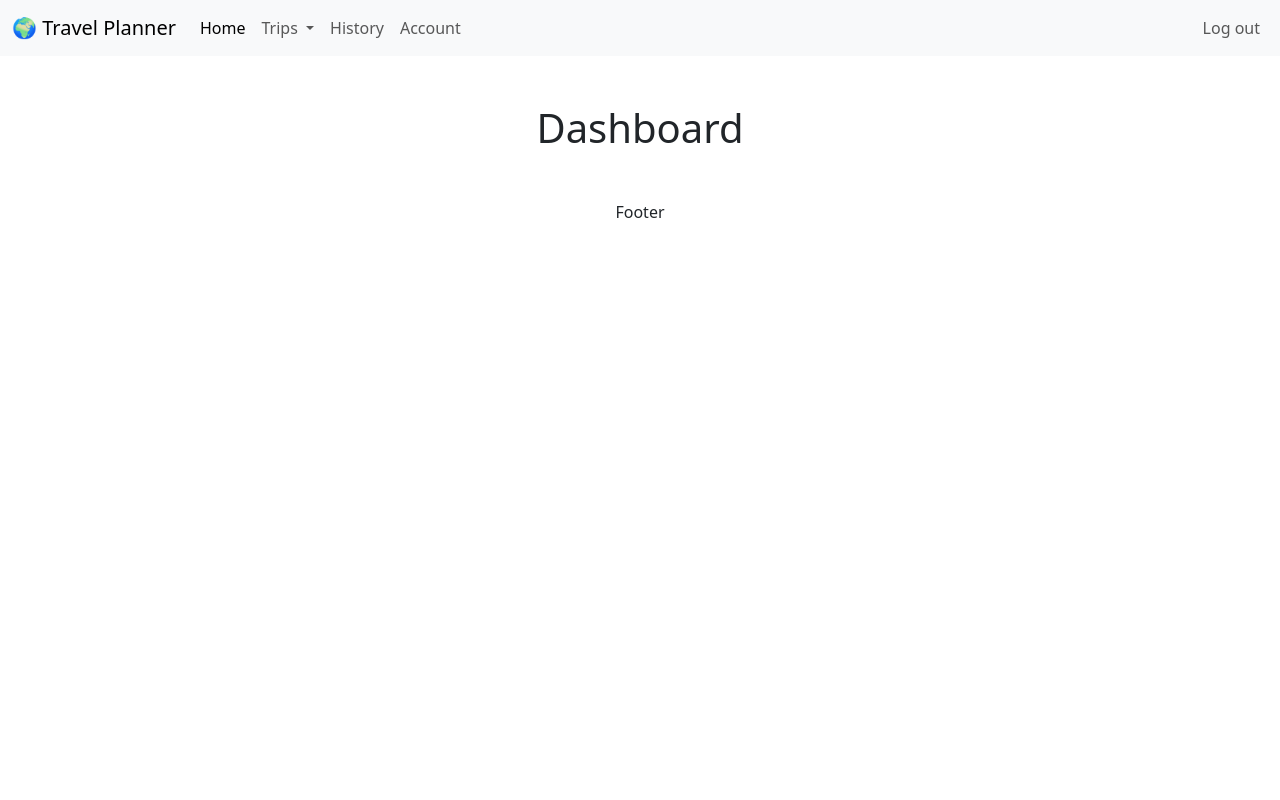
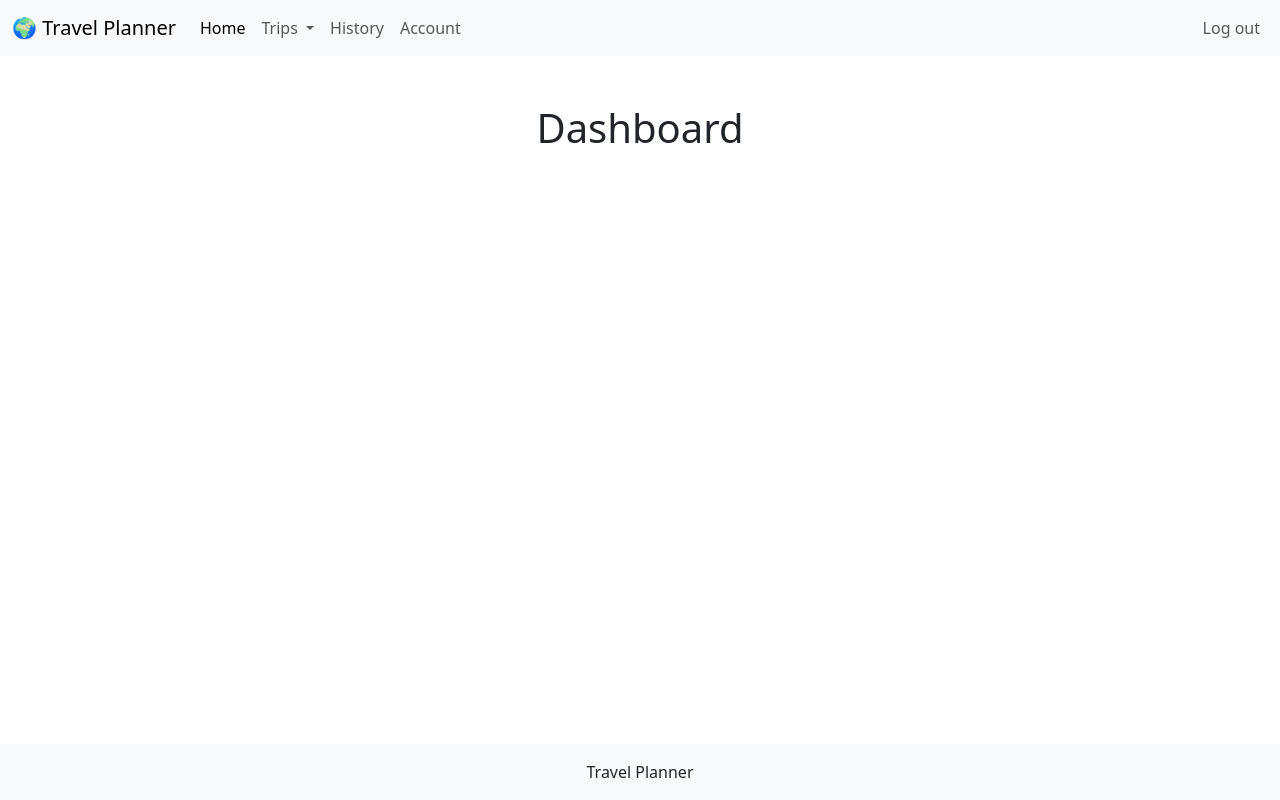
Before and after one commit to aifontao/TralvelPlanner, a Flask app: page / in a window 1280 px wide. Run offline with Flask 3, Linux system fonts and the light colour scheme; a user stored in the database is signed in; some libraries are stand-ins or nearby versions.

Commit message:
Fix footer to bottom

```diff
--- a/templates/layout.html
+++ b/templates/layout.html
@@ -41,7 +41,7 @@
                         <li>
                             <hr class="dropdown-divider">
                         </li>
-                        <li><a class="dropdown-item" href="#">⊕Add Trip</a></li>
+                        <li><a class="dropdown-item" href="#">⊕ Add Trip</a></li>
                     </ul>
                 </li>
                 <li class="nav-item">
@@ -80,7 +80,8 @@
         {% endblock %}
     </main>
 
-    <footer>Footer</footer>
+
+    <footer class="bg-body-tertiary fixed-bottom p-3">Travel Planner</footer>
 
     <!-- http://getbootstrap.com/docs/5.3/ -->
     <script src="https://cdn.jsdelivr.net/npm/bootstrap@5.3.7/dist/js/bootstrap.bundle.min.js"
```
